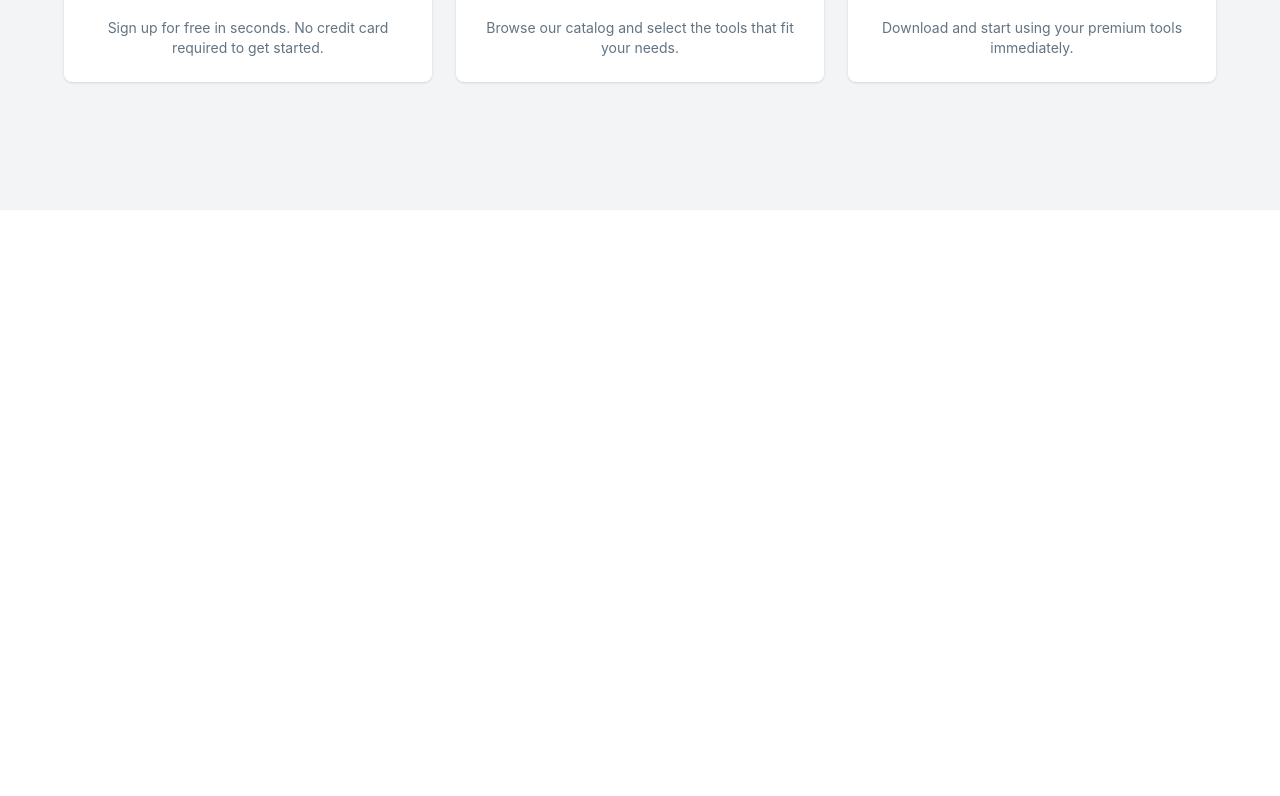
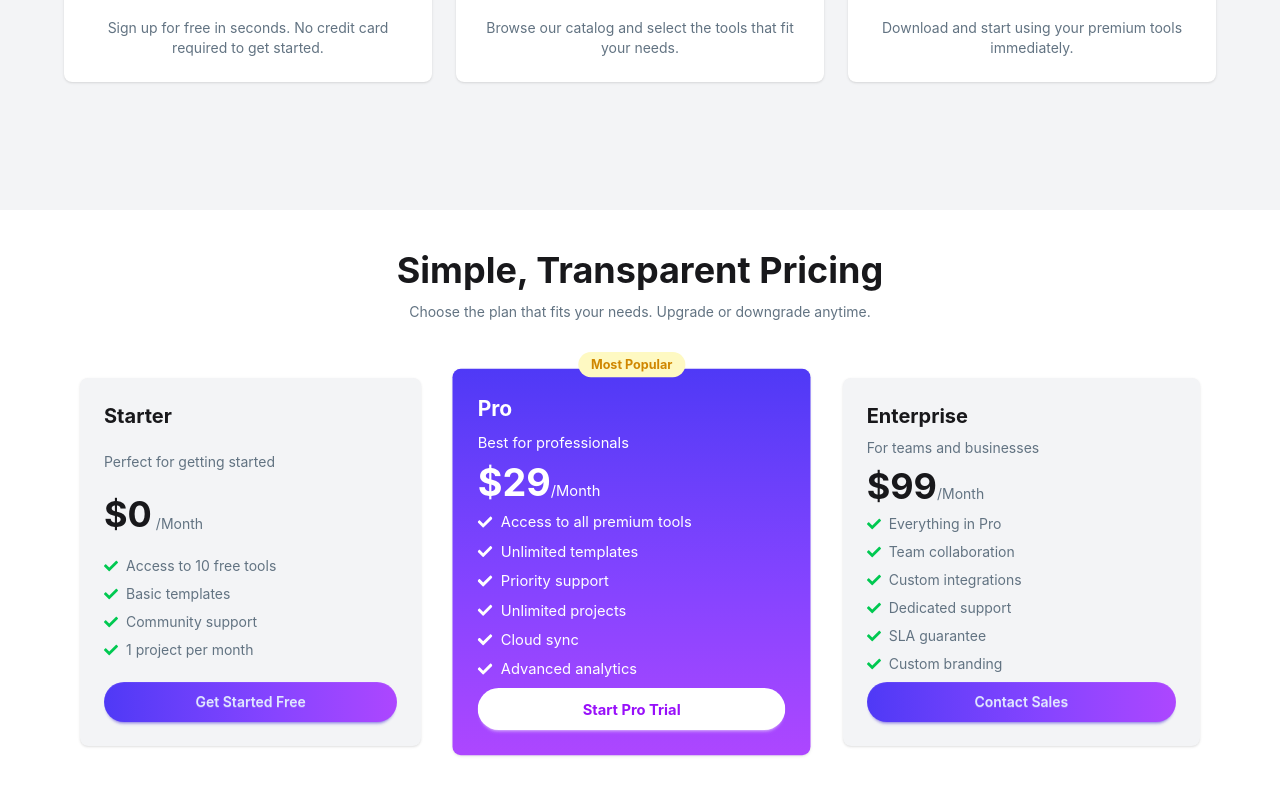
Before and after one commit to saikot05/Digi-Tools, a React (Vite) app: page / in a window 1280 px wide. Shown: the part 2231-3027 px from the top of the page. Before the commit the page ends 2441 px from the top, so only its background shows below. Built offline with nearby package versions, Linux system fonts and the light colour scheme.

Commit message:
designed pricing section

```diff
--- a/src/App.jsx
+++ b/src/App.jsx
@@ -3,7 +3,9 @@ import './App.css'
 import Bannar from './componets/Bannar/Bannar'
 
 import Navbar from './componets/navbar/Navbar'
+import PricingSection from './componets/PricingSection/PricingSection'
 import Products from './componets/Products/Products'
+import ReadyToCall from './componets/ReadyToCall/ReadyToCall'
 import Stats from './componets/Stats/Stats'
 import Steps from './componets/Steps/Steps'
 
@@ -23,6 +25,8 @@ function App() {
       <Stats />
       <Products productsPromise={productsPromise} />
       <Steps />
+      <PricingSection />
+      <ReadyToCall />
     </>
   )
 }
--- /dev/null
+++ b/src/componets/PricingSection/PricingSection.jsx
@@ -0,0 +1,70 @@
+import React from 'react';
+import { FaCheck } from 'react-icons/fa';
+
+const PricingSection = () => {
+    return (
+        <div>
+            <div className='max-w-6xl mx-auto py-10 px-4 text-center space-y-4'>
+                <div className='text-center mb-8 space-y-3'>
+                    <h2 className='text-4xl font-bold'>Simple, Transparent Pricing</h2>
+                    <p className='text-sm text-[#627382]'>Choose the plan that fits your needs. Upgrade or downgrade anytime.</p>
+                </div>
+                <div className='grid md:grid-cols-3 gap-6 py-6 space-x-4'>
+                    <div className='card bg-gray-100 shadow-sm rounded-lg  p-6 space-y-3 text-left flex flex-col justify-between'>
+                        <h3 className='text-xl font-bold'>Starter</h3>
+                        <p className='text-sm text-[#627382]'>Perfect for getting started</p>
+                        <div className='flex items-end gap-1'>
+                            <span className='text-4xl font-bold'>$0</span>
+                            <span className='text-sm text-[#627382]'>/Month</span>
+                        </div>
+                        <ul className='space-y-2'>
+                            <li className='flex items-center gap-2 text-sm text-[#627382]'><FaCheck className='text-green-500'/> Access to 10 free tools</li>
+                            <li className='flex items-center gap-2 text-sm text-[#627382]'><FaCheck className='text-green-500'/> Basic templates</li>
+                            <li className='flex items-center gap-2 text-sm text-[#627382]'><FaCheck className='text-green-500'/> Community support</li>
+                            <li className='flex items-center gap-2 text-sm text-[#627382]'><FaCheck className='text-green-500'/> 1 project per month</li>
+                        </ul>
+                        <button className='btn w-full btn-primary rounded-full bg-gradient-to-r from-[#4F39F6] to-purple-500 border-none'>Get Started Free</button>
+                    </div>
+                    <div className='card bg-gradient-to-b from-[#4F39F6] to-purple-500 shadow-sm rounded-lg p-6 text-center space-y-2 relative text-white text-left lg:scale-105'>
+                        <span className='absolute -top-4 right-1/2 translate-x-1/2 bg-yellow-100 text-yellow-600 text-xs font-bold px-3 py-1 rounded-full' >Most Popular</span>
+                        <h3 className='text-xl font-bold'>Pro</h3>
+                        <p className='text-sm'>Best for professionals</p>
+                        <div>
+                            <span className='text-4xl font-bold'>$29</span>
+                            <span className='text-sm '>/Month</span>
+                        </div>
+                        <ul className='space-y-2'>
+                            <li className='flex items-center gap-2 text-sm'><FaCheck/> Access to all premium tools</li>
+                            <li className='flex items-center gap-2 text-sm'><FaCheck/> Unlimited templates</li>
+                            <li className='flex items-center gap-2 text-sm'><FaCheck /> Priority support</li>
+                            <li className='flex items-center gap-2 text-sm'><FaCheck /> Unlimited projects</li>
+                            <li className='flex items-center gap-2 text-sm'><FaCheck /> Cloud sync</li>
+                            <li className='flex items-center gap-2 text-sm'><FaCheck /> Advanced analytics</li>
+                        </ul>
+                        <button className='btn w-full bg-white text-purple-600 rounded-full border-none font-bold'>Start Pro Trial</button>
+                    </div>
+                    <div className='card bg-gray-100 shadow-sm rounded-lg p-6 text-center space-y-2 text-left'>
+                        <h3 className='text-xl font-bold'>Enterprise</h3>
+                        <p className='text-sm text-[#627382]'>For teams and businesses</p>
+                        <div>
+                            <span className='text-4xl font-bold'>$99</span>
+                            <span className='text-sm text-[#627382]'>/Month</span>
+                        </div>
+
+                        <ul className='space-y-2'>
+                            <li className='flex items-center gap-2 text-sm text-[#627382]'><FaCheck className='text-green-500'/> Everything in Pro</li>
+                            <li className='flex items-center gap-2 text-sm text-[#627382]'><FaCheck className='text-green-500'/> Team collaboration</li>
+                            <li className='flex items-center gap-2 text-sm text-[#627382]'><FaCheck className='text-green-500'/> Custom integrations</li>
+                            <li className='flex items-center gap-2 text-sm text-[#627382]'><FaCheck className='text-green-500'/> Dedicated support</li>
+                            <li className='flex items-center gap-2 text-sm text-[#627382]'><FaCheck className='text-green-500'/> SLA guarantee</li>
+                            <li className='flex items-center gap-2 text-sm text-[#627382]'><FaCheck className='text-green-500'/> Custom branding</li>
+                        </ul>
+                        <button className='btn w-full btn-primary rounded-full bg-gradient-to-r from-[#4F39F6] to-purple-500 border-none'>Contact Sales</button>
+                    </div>
+                </div>
+            </div>
+        </div>
+    );
+};
+
+export default PricingSection;
--- /dev/null
+++ b/src/componets/ReadyToCall/ReadyToCall.jsx
@@ -0,0 +1,11 @@
+import React from 'react';
+
+const ReadyToCall = () => {
+    return (
+        <div>
+
+        </div>
+    );
+};
+
+export default ReadyToCall;
```
